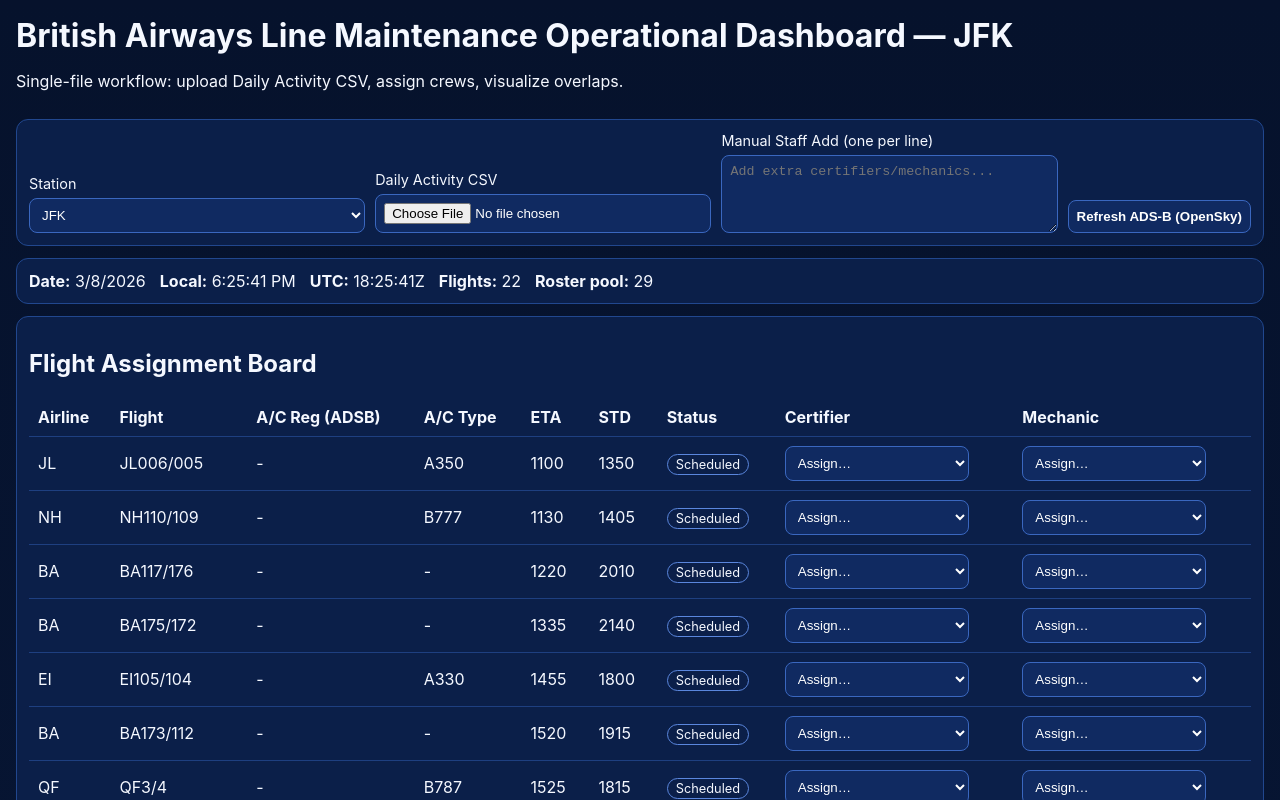
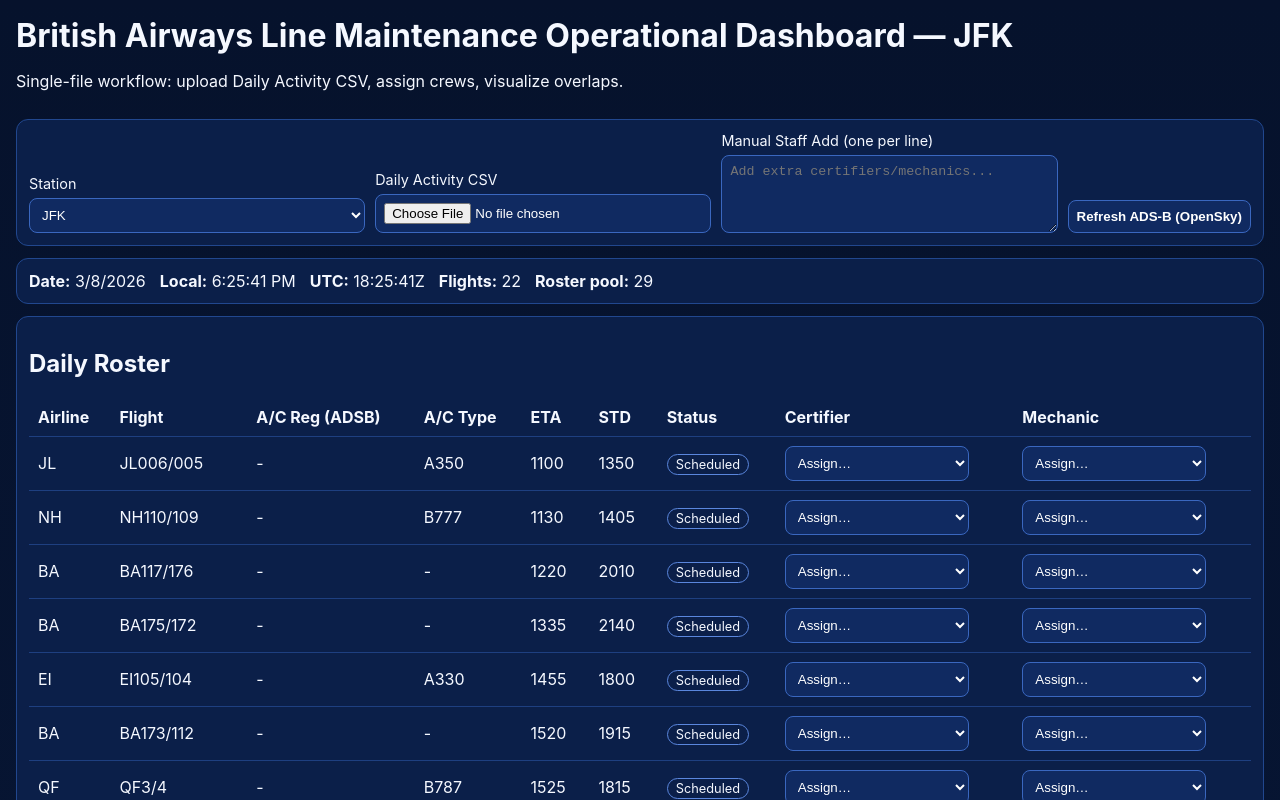
Before and after one commit to andrew-ibsen/jfk-ops-live-dashboard, a React (Vite) app: page / in a window 1280 px wide. Shown: the top 800 px of the page. Built offline with nearby package versions, Linux system fonts and the light colour scheme.

Commit message:
chore(ui): rename Flight Assignment Board section to Daily Roster

```diff
--- a/src/App.tsx
+++ b/src/App.tsx
@@ -335,7 +335,7 @@
       {liveError && <section className="panel warn">{liveError}</section>}
 
       <section className="panel tableWrap">
-        <h2>Flight Assignment Board</h2>
+        <h2>Daily Roster</h2>
         <table>
           <thead>
             <tr>
```
